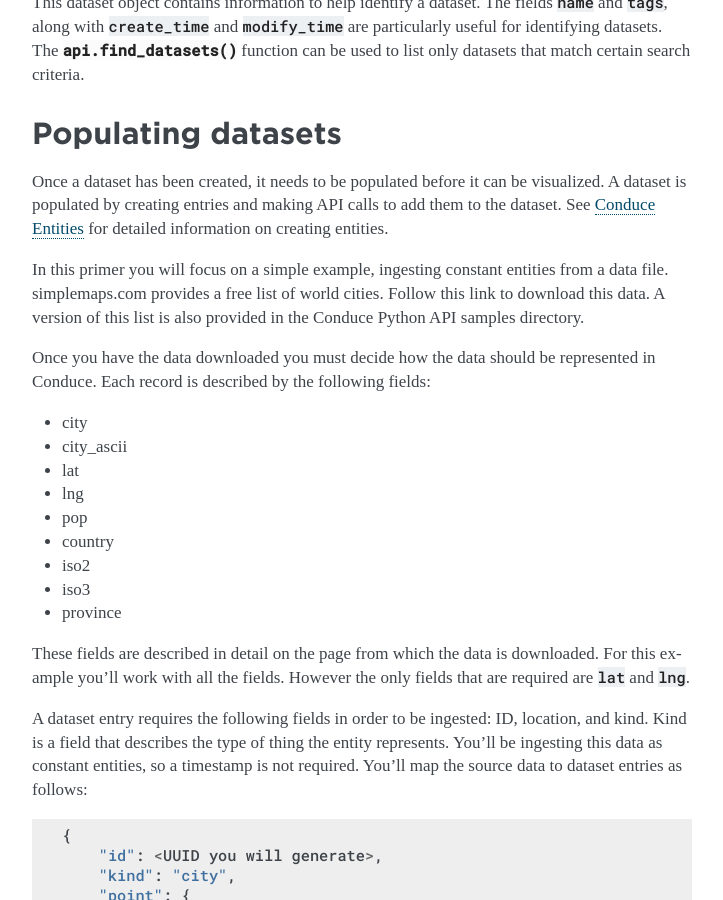
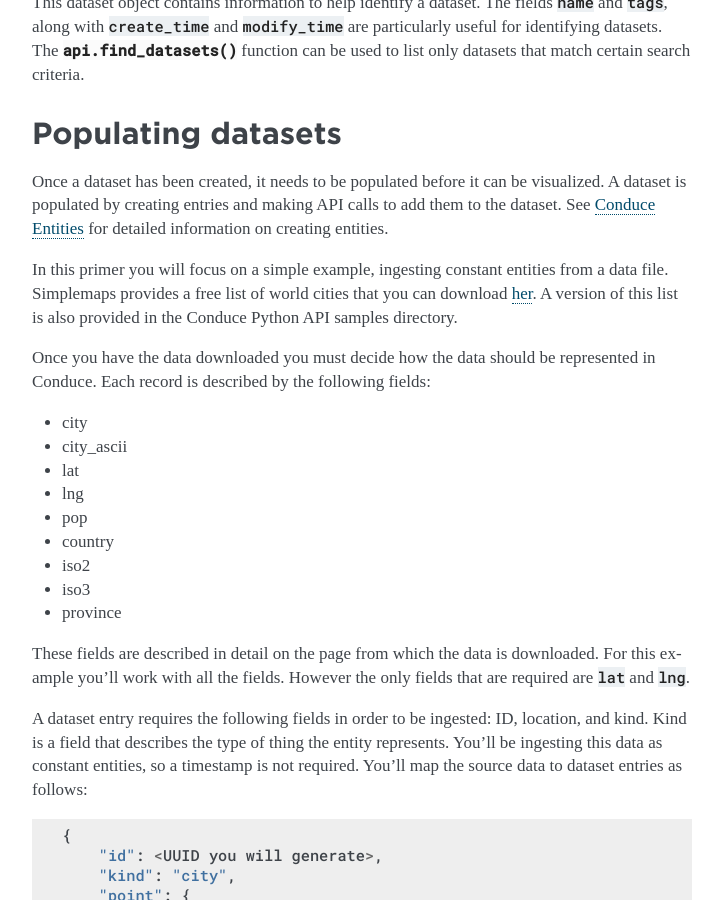
Before and after one commit to ConduceInc/conduce-python-api, a Sphinx documentation site: the page built from doc/source/data-ingest.rst, in a window 1280 px wide and 900 px high, scrolled down 1730 px. Shown: the whole window, without its empty margins (388-1111 px from the left). Built offline with Sphinx 7.4.7, drawn with Linux system fonts in a browser that asks for light colours; some web fonts are replaced; formulas are drawn with MathJax 3.

Commit message:
added link back in

```diff
--- a/doc/source/data-ingest.rst
+++ b/doc/source/data-ingest.rst
@@ -64,7 +64,7 @@ Populating datasets
 
 Once a dataset has been created, it needs to be populated before it can be visualized.  A dataset is populated by creating entries and making API calls to add them to the dataset.  See :doc:`conduce-entities` for detailed information on creating entities.
 
-In this primer you will focus on a simple example, ingesting constant entities from a data file. simplemaps.com provides a free list of world cities. Follow this link to download this data. A version of this list is also provided in the Conduce Python API samples directory.
+In this primer you will focus on a simple example, ingesting constant entities from a data file. Simplemaps provides a free list of world cities that you can download `her <https://simplemaps.com/data/world-cities>`_.  A version of this list is also provided in the Conduce Python API samples directory.
 
 Once you have the data downloaded you must decide how the data should be represented in Conduce.  Each record is described by the following fields:
 
```
